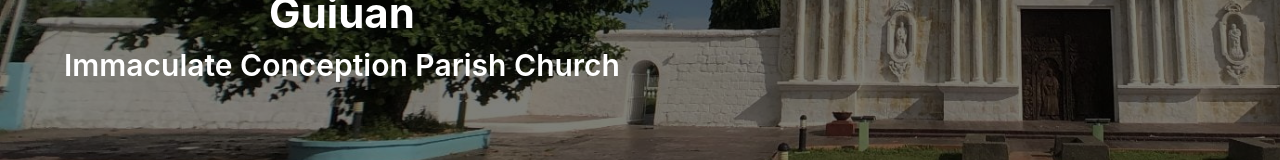
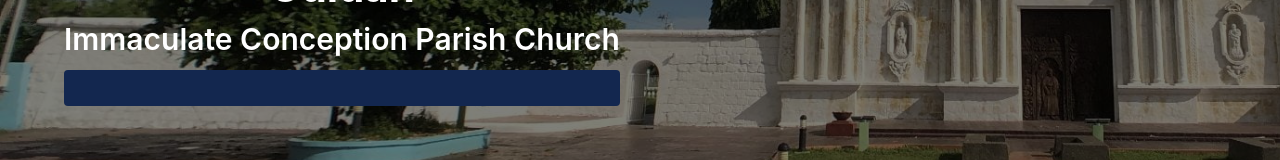
Before and after one commit to chryzxc/immaculate-conception, a React (Vite) app: page / in a window 1280 px wide. Shown: the part 557-717 px from the top of the page. Built offline with nearby package versions, Linux system fonts and the light colour scheme; no server answers; the database is empty.

Commit message:
ui: added login button

```diff
--- a/src/pages/HomePage.tsx
+++ b/src/pages/HomePage.tsx
@@ -1,5 +1,6 @@
 import {
   Box,
+  Button,
   Card,
   Container,
   Flex,
@@ -12,7 +13,9 @@
 import TextEditor from "../components/TextEditor";
 import classes from "../styles/Home.module.css";
 import logoImg from "../assets/logo.png";
+import { routes } from "../constants/routes";
 import { useFetchAll } from "../hooks/useFirebaseFetcher";
+import { useNavigate } from "react-router-dom";
 
 const SectionContainer = ({
   children,
@@ -58,6 +61,8 @@
 };
 
 export default function HomePage() {
+  const navigate = useNavigate();
+
   return (
     <div className={classes.wrapper}>
       <ScrollArea h="100vh">
@@ -102,6 +107,7 @@
                   <Text color="white" size="30px" fw={600}>
                     Immaculate Conception Parish Church
                   </Text>
+                  <Button onClick={() => navigate(routes.login)} />
                 </Box>
               </Stack>
             </Box>
```
